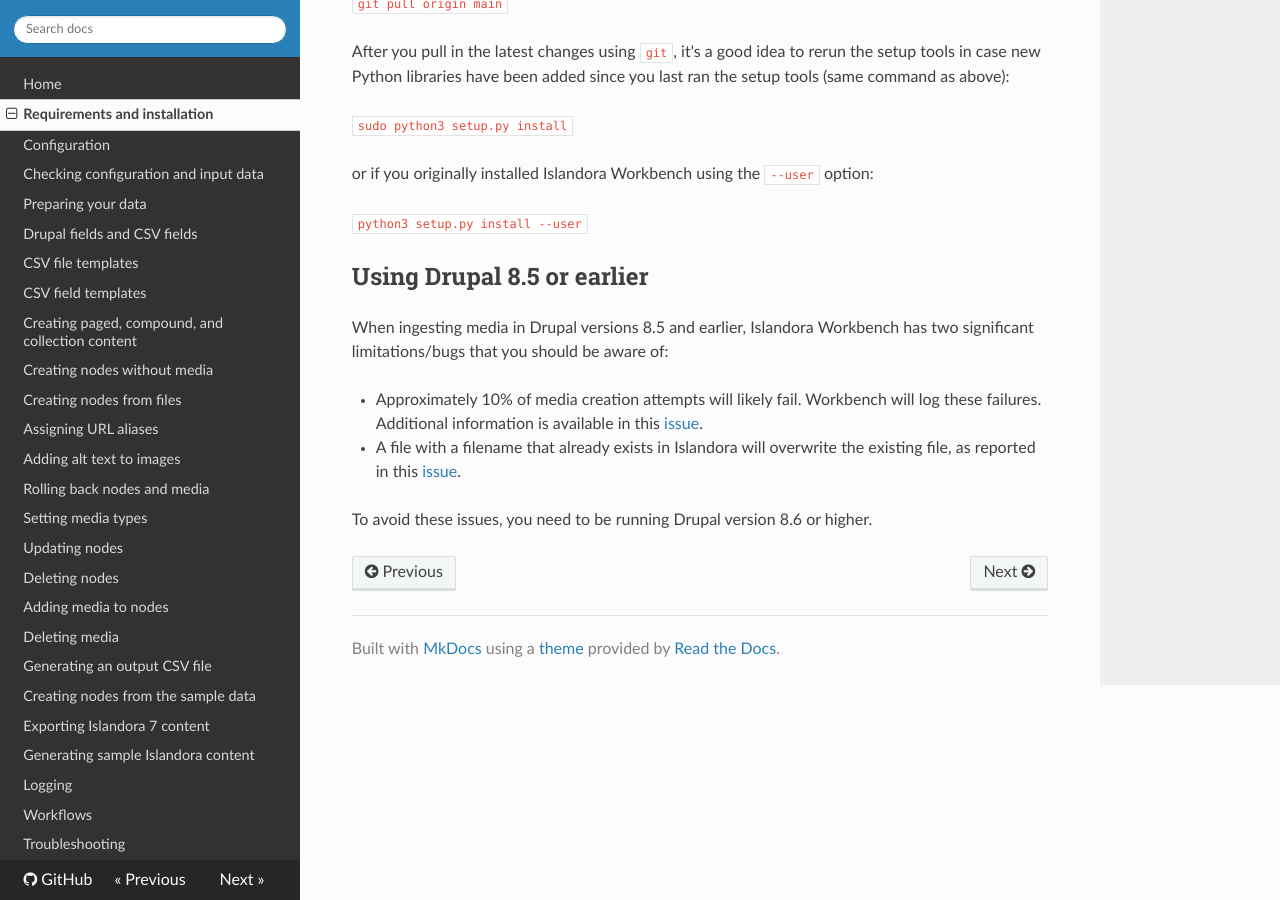
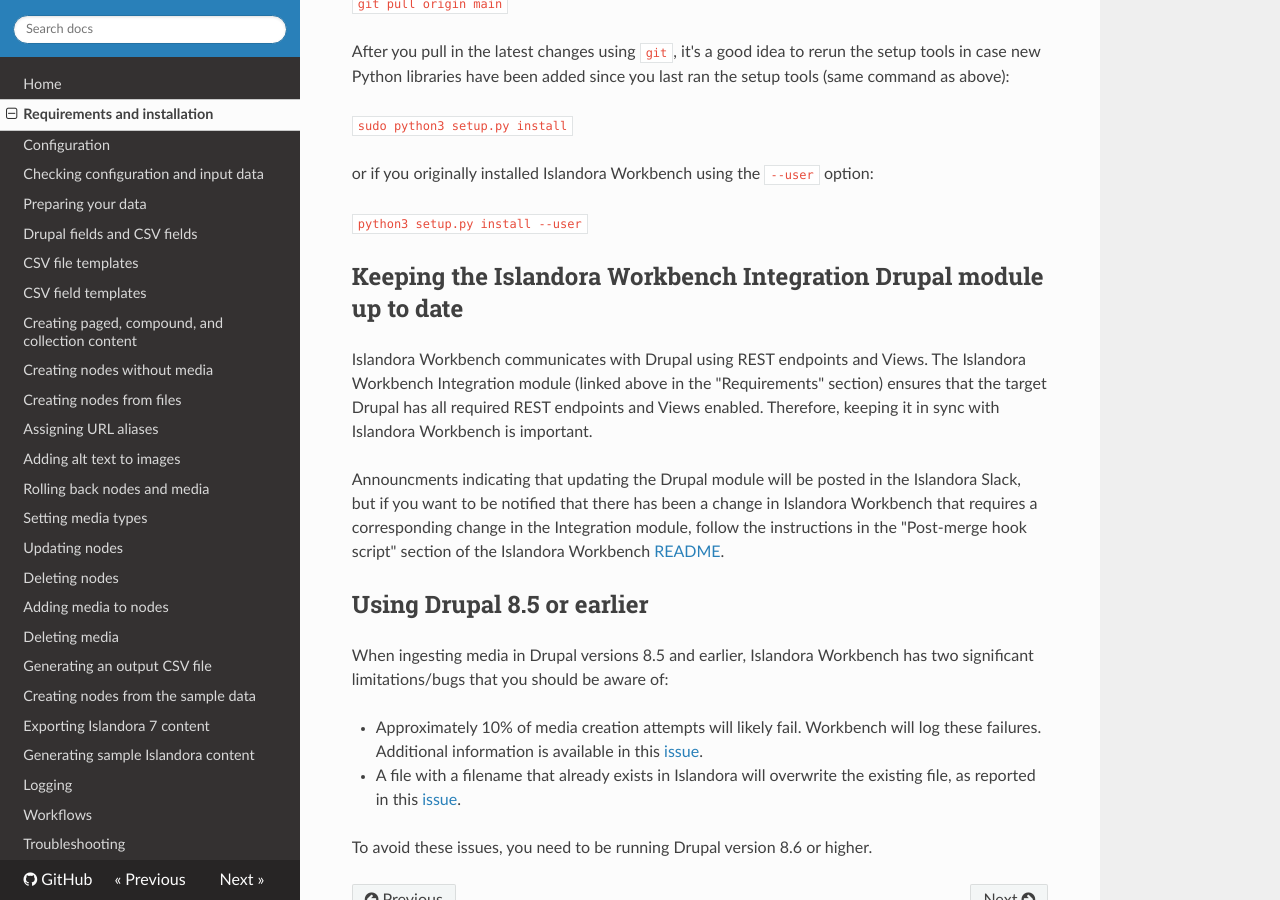
Before and after one commit to mjordan/islandora_workbench_docs, an MkDocs documentation site: the page built from docs/installation.md, in a window 1280 px wide and 900 px high, scrolled down 1347 px. Built offline with MkDocs 1.6.1, drawn with Linux system fonts in a browser that asks for light colours; nearby versions of some CDN libraries; old or Windows-style settings are respelled for this version of MkDocs.

Commit message:
Added description of post-merge hook, and updated base fields docs.

```diff
--- a/docs/installation.md
+++ b/docs/installation.md
@@ -46,6 +46,12 @@
 
 `python3 setup.py install --user`
 
+## Keeping the Islandora Workbench Integration Drupal module up to date
+
+Islandora Workbench communicates with Drupal using REST endpoints and Views. The Islandora Workbench Integration module (linked above in the "Requirements" section) ensures that the target Drupal has all required REST endpoints and Views enabled. Therefore, keeping it in sync with Islandora Workbench is important.
+
+Announcments indicating that updating the Drupal module will be posted in the Islandora Slack, but if you want to be notified that there has been a change in Islandora Workbench that requires a corresponding change in the Integration module, follow the instructions in the "Post-merge hook script" section of the Islandora Workbench [README](https://github.com/mjordan/islandora_workbench).
+
 ## Using Drupal 8.5 or earlier
 
 When ingesting media in Drupal versions 8.5 and earlier, Islandora Workbench has two significant limitations/bugs that you should be aware of:
```
Also changed, not shown: docs/fields.md (+3 -1 lines), site/check/index.html, site/index.html, site/installation/index.html, site/sitemap.xml.
